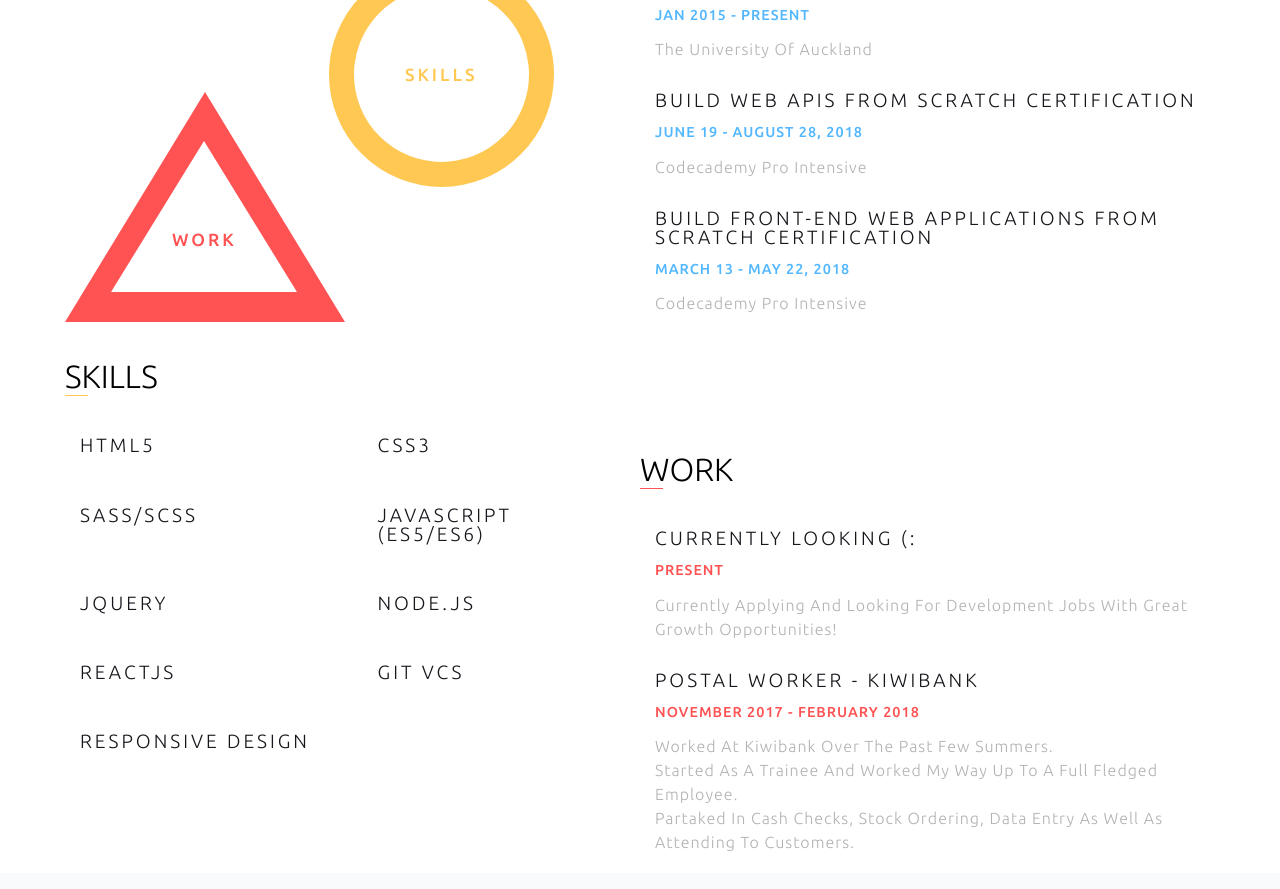
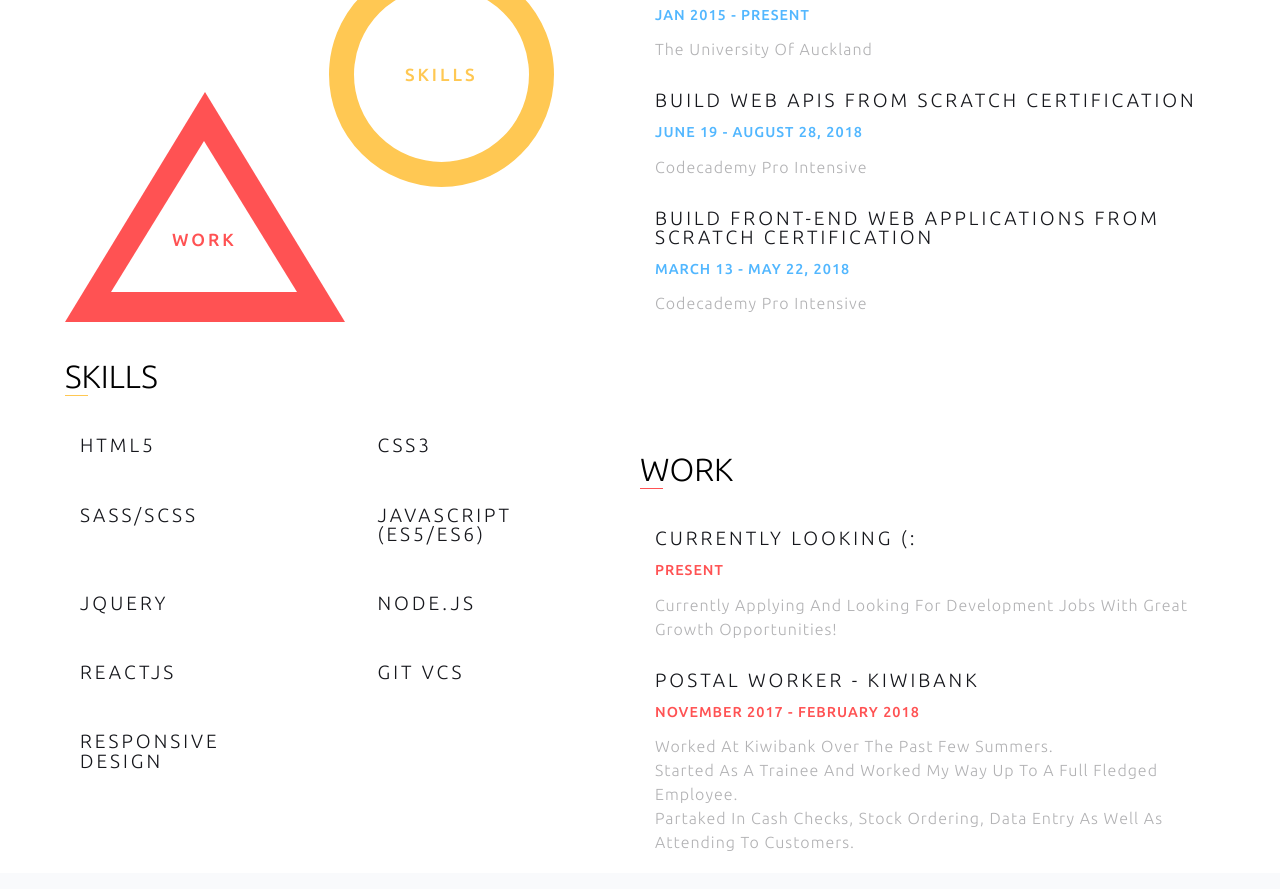
Before and after one commit to Afanami/newPortfolio, a website built with Parcel: page index.html in a window 1280 px wide. Shown: the part 2731-3620 px from the top of the page. Built offline with nearby package versions, Linux system fonts and the light colour scheme.

Commit message:
reduced box size on hover for skills

```diff
--- a/public/css/experience-section.css
+++ b/public/css/experience-section.css
@@ -150,6 +150,10 @@
   letter-spacing: 1px;
   padding: 15px 0;
   display: block;
+}
+
+#experience-section .experience-container .info.skills .info-box {
+  width: 75%;
 }
 
 #experience-section .experience-container .info.skills .info-box .date {
```
